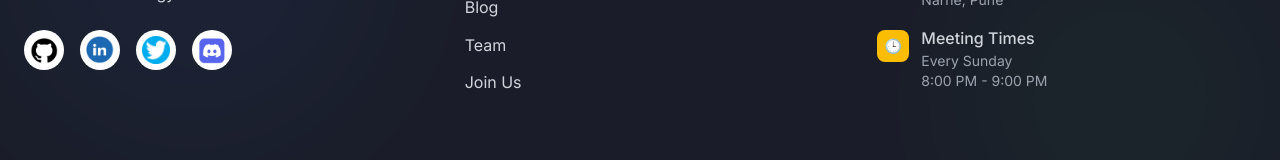
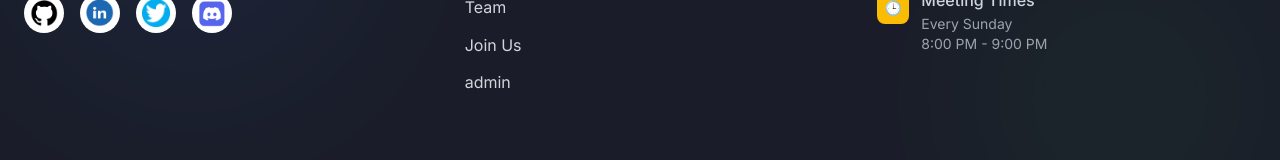
Before and after one commit to Manthanraut13/gdgoc-website, a React (Vite) app in the folder frontend/: page /terms in a window 1280 px wide. Shown: the part 543-703 px from the top of the page. Built offline with nearby package versions, Linux system fonts and the light colour scheme; no server answers.

Commit message:
minor changes for accessing admin dashboard

```diff
--- a/frontend/src/components/layout/Footer.jsx
+++ b/frontend/src/components/layout/Footer.jsx
@@ -45,7 +45,8 @@ const Footer = () => {
     { name: 'Resources', path: '/resources' },
     { name: 'Blog', path: '/blog' },
     { name: 'Team', path: '/team' },
-    { name: 'Join Us', path: '/join' }
+    { name: 'Join Us', path: '/join' },
+    { name: 'admin', path: '/admin' }
   ];
 
   const supportLinks = [
```
